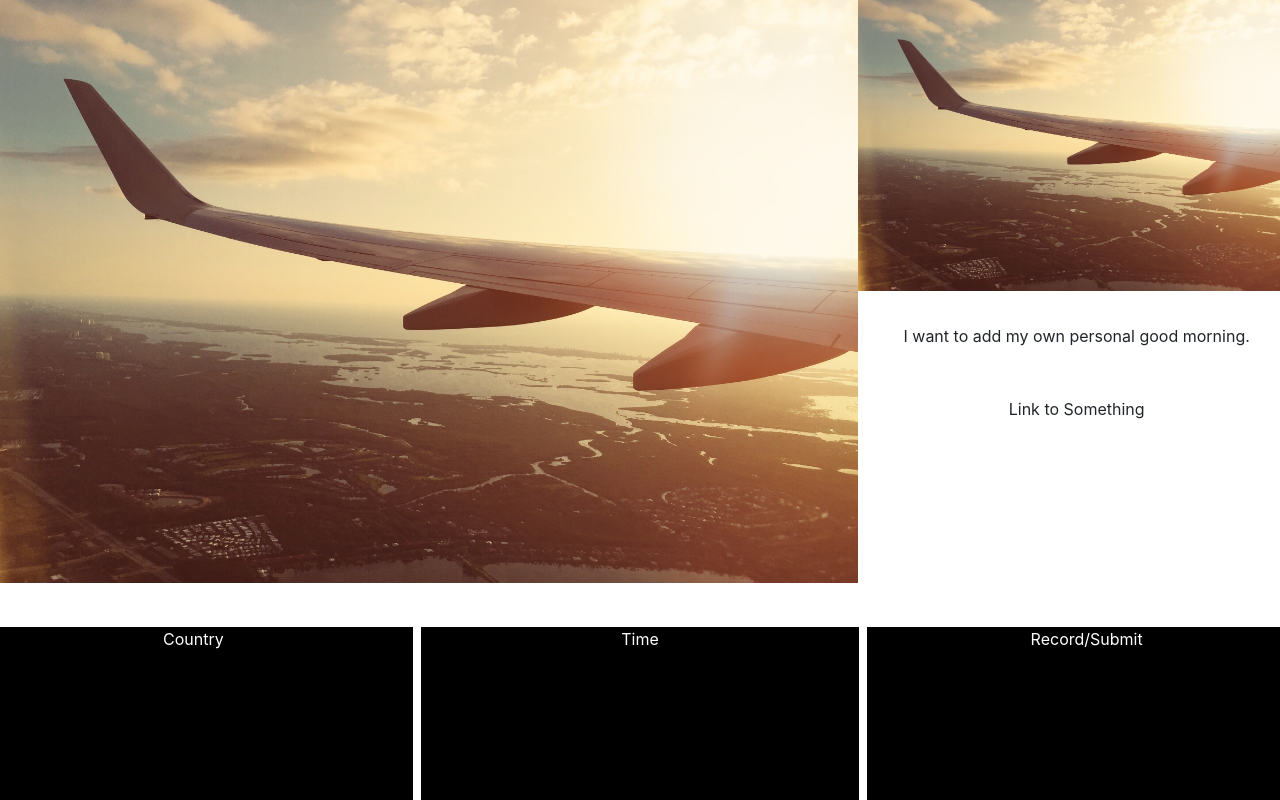
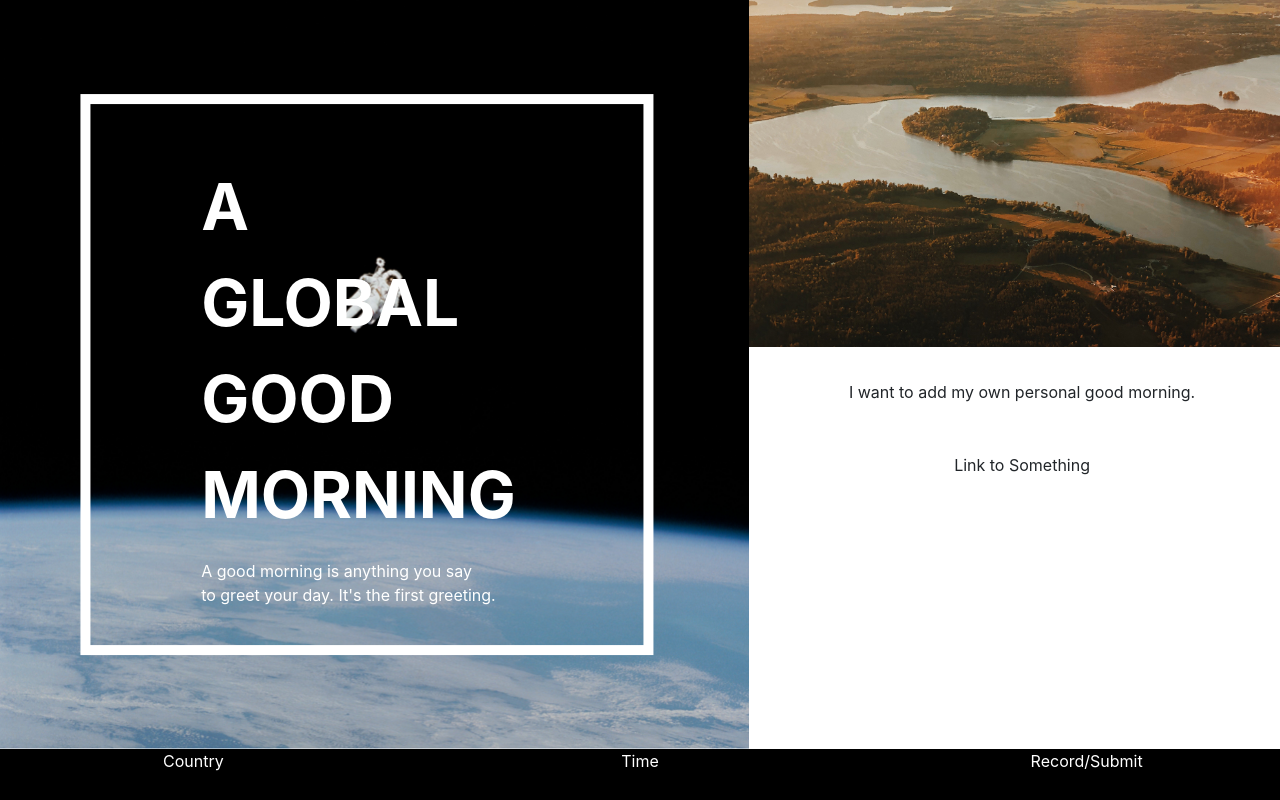
Before and after one commit to jwgoedert/good-morning-secure, an Angular app: page / in a window 1280 px wide. Shown: the top 800 px of the page. Built offline with nearby package versions, Linux system fonts and the light colour scheme.

Commit message:
Add styling to Splash Image

```diff
--- a/src/app/image-box/image-box.component.css
+++ b/src/app/image-box/image-box.component.css
@@ -1,14 +1,35 @@
 .boundingBox{
+    position: relative;
+    text-align: center;
     width: 100%;
     padding: 0px !important;
 }
-.mainImage {
-    z-index: -1;
-    width: 100%;
+.container {
+    position: relative;
+    text-align: center;
+    color: white;
+    padding-right: 0px !important;
 }
 .overlayText {
+    position: absolute;
     color:white;
-    z-index: 1;
+    text-align: left;
+    width: 75%;
+    height: 75%;
+    border: solid;
+    border-width: 10px;
+}
+.splashTitle {
+    font-size: 4em;
+    font-weight: bolder;
+    padding-left: 20%;
+    padding-top: 10%;
+    text-transform: uppercase;
+}
+.splashText {
+    font-size: .25em;
+    font-weight: normal;
+    text-transform: none;
 }
 .topRightBoxes {
     height: 50%;
@@ -25,9 +46,19 @@
     min-height:400px;
     background-color: black;
     color:white;
-    border: 4px solid white;
 }
 .inputColumns {
     background-color: black;
     color:white;
 }
+.centered {
+    position: absolute;
+    top: 50%;
+    left: 50%;
+    width: 75%;
+    height: 75%;
+    transform: translate(-50%, -50%);
+}
+.mainImage {
+    height: 100%;
+}
--- a/src/app/image-box/image-box.component.html
+++ b/src/app/image-box/image-box.component.html
@@ -1,11 +1,17 @@
 <div class="row">
-  <div class="boundingBox col-md-8">
-    <img class="img-responsive boundingBox mainImage" src="assets/images/aerial-aerial-view-aeroplane-59519.jpg">
-    <p class="overlayText">This is a testeroo</p>
+  <!-- <div class="boundingBox col-md-6"> -->
+    <div class="container col-md-7">
+    <img class="img-responsive boundingBox mainImage" src="assets/images/Craig_photo_spaceman.jpg">
+    <div class="overlayText centered">
+      <div class="splashTitle">
+          <p>A<br>Global<br>Good<br>Morning</p>
+          <p class="splashText">A good morning is anything you say<br>to greet your day. It's the first greeting.</p>
+      </div>
+    </div>
   </div>
-  <div class="col-md-4 topRightBoxes">
+  <div class="col-md-5 topRightBoxes">
     <div>
-      <img class="img-responsive topRightBoxes" src="assets/images/aerial-aerial-view-aeroplane-59519.jpg">
+      <img class="img-responsive topRightBoxes" src="assets/images/CraigD-Image-TopRight.jpg">
     </div>
     <div class="topRightBoxes">
       <p class="lowerBox">I want to add my own personal good morning.</p>
```
Also changed, not shown: src/assets/images/CraigD-Image-TopRight.jpg (added), src/assets/images/Craig_photo_spaceman.jpg (added).
